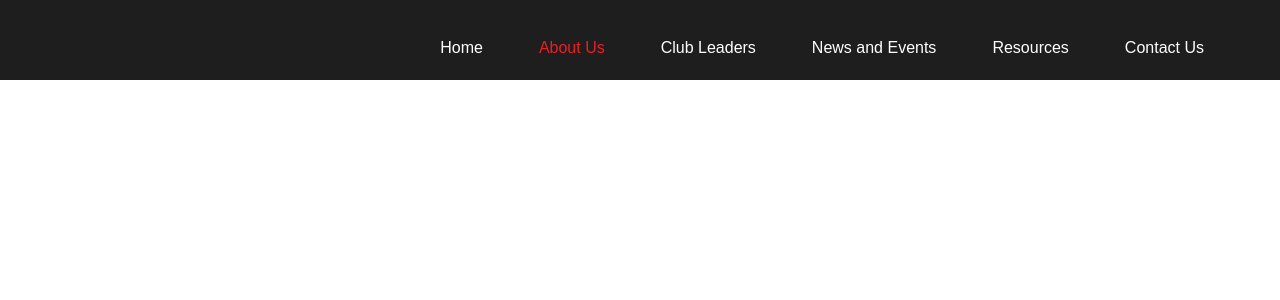
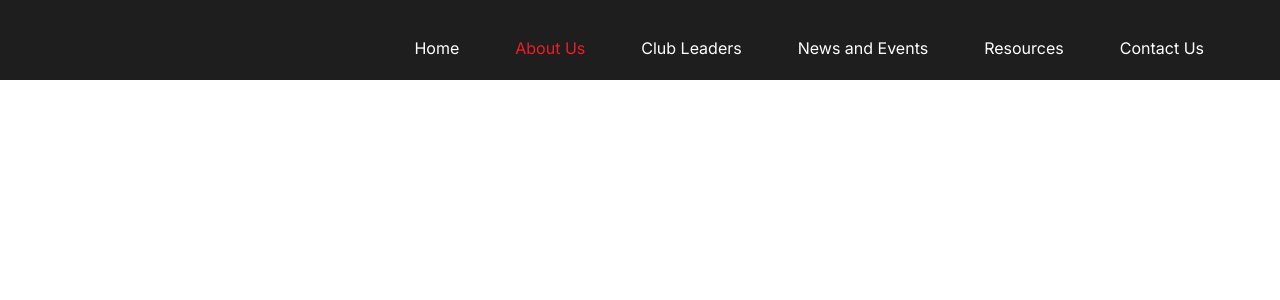
Before and after one commit to Seneca-Software-Developers-Club/ssdc-official-website, a Next.js app: page /about in a window 1280 px wide. Shown: the top 300 px of the page. Built offline with nearby package versions, Linux system fonts and the light colour scheme.

Commit message:
Removed font-spec for NavBar

```diff
--- a/src/app/globals.css
+++ b/src/app/globals.css
@@ -28,7 +28,6 @@ navbar-link.active {
 }
 
 .navbarContainer {
-    font-family: "Share Tech", sans-serif;
     align-items: center;
     margin: 0 auto;
     margin-right: 2rem;
```
